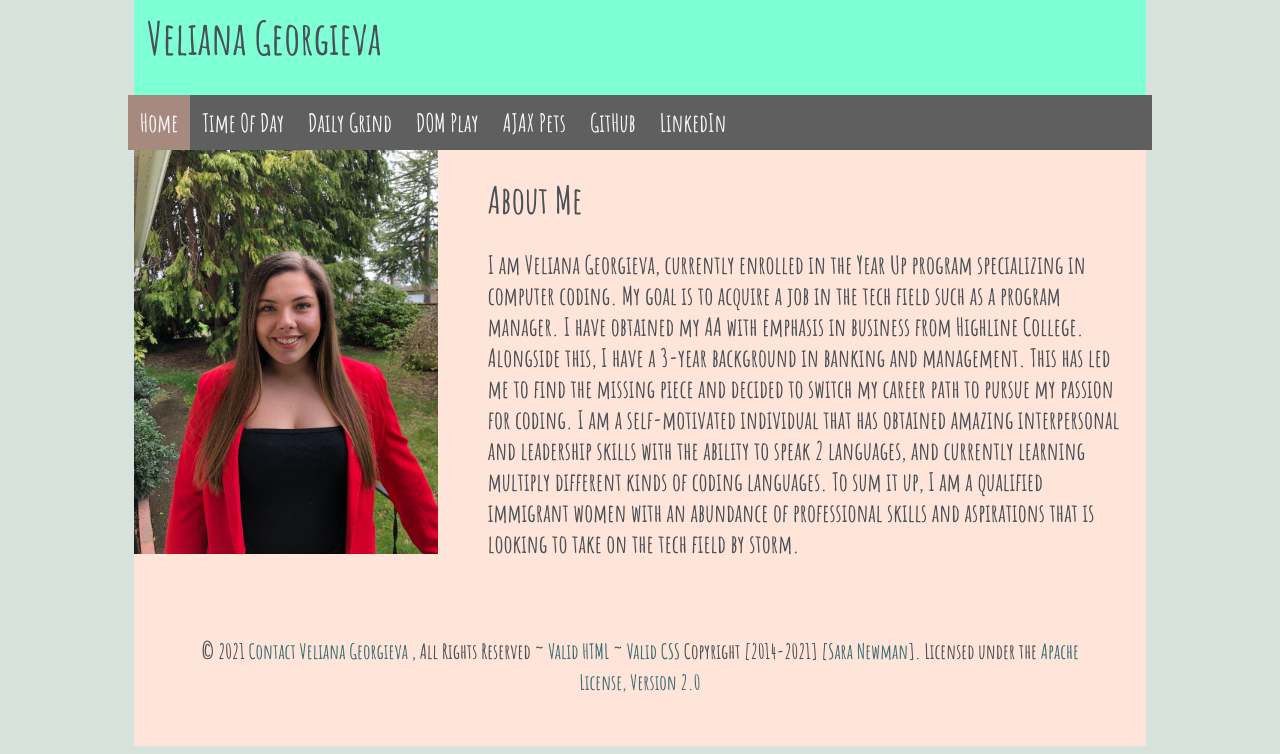
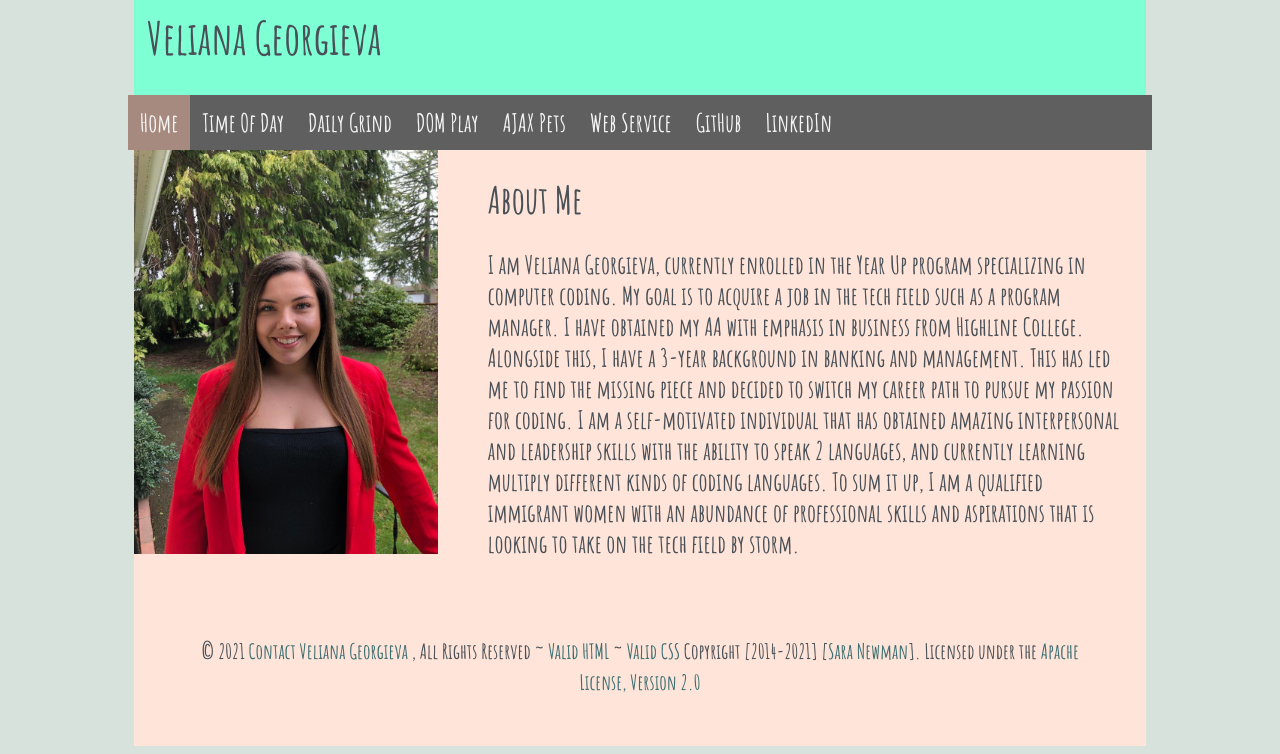
Before and after one commit to Veliana1/Portal-IT121, a plain HTML site: page index.html in a window 1280 px wide. Shown: the part 186-940 px from the top of the page. Drawn offline with Linux system fonts and the light colour scheme.

Commit message:
Update index.html

```diff
--- a/index.html
+++ b/index.html
@@ -20,6 +20,7 @@
             <a href="https://veliana1.github.io/Daily-Grind/" target="_blank">Daily Grind</a>
             <a href="http://127.0.0.1:5500/idex.html" target="_blank">DOM Play</a>
             <a href="https://veliana1.github.io/ajax-pets/" target="_blank">AJAX Pets</a>
+            <a href="https://veliana1.github.io/Web-Service/" target="_blank">Web Service</a>
             <a href="https://github.com/Veliana1" target="_blank">GitHub</a>
             <a href="https://www.linkedin.com/in/veliana-georgieva-68289114a/" target="_blank">LinkedIn</a>
             <a href="javascript:void(0);" class="icon" onclick="myFunction()">&#9776;</a>
```
